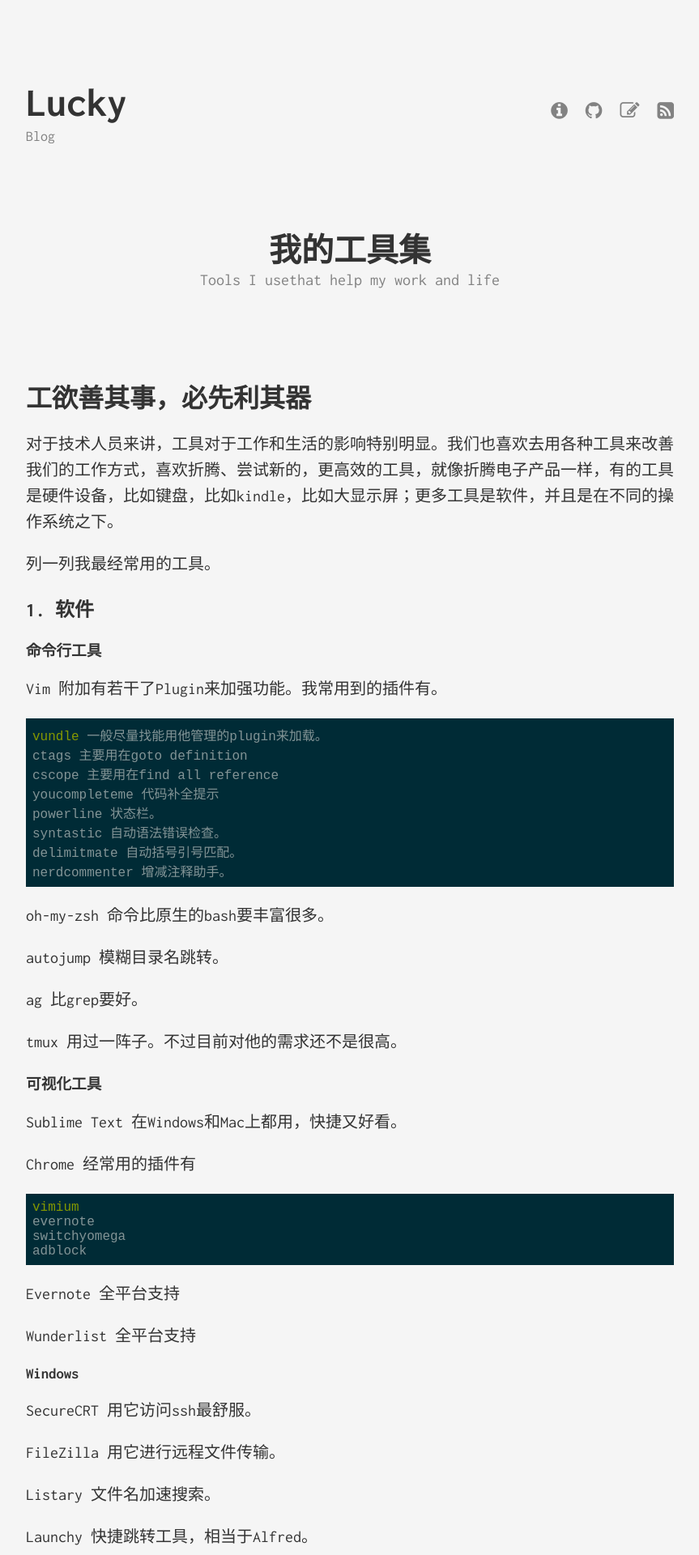
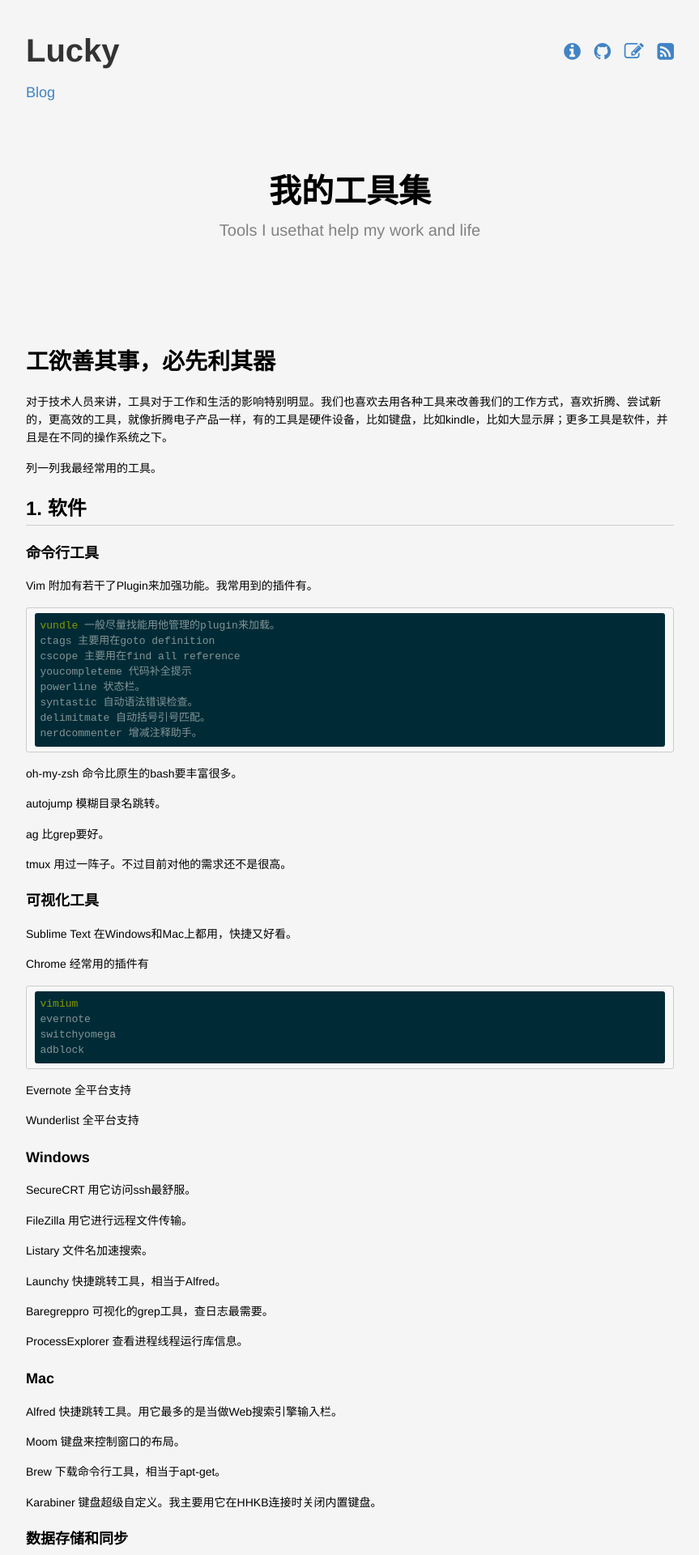
Before and after one commit to lucky521/blog, a Jekyll site: the page built from _posts/2015-01-03-tool-i-use.markdown, in a window 1280 px wide. Shown: the top 1920 px of the page at 81% size, without its empty margins (208-1071 px from the left). Built offline with Jekyll 4.4.1, drawn with Linux system fonts in a browser that asks for light colours; comment, search, counter and statistics services are not loaded.

Commit message:
add github style css

```diff
--- a/_sass/_default.scss
+++ b/_sass/_default.scss
@@ -1,25 +1,166 @@
-/* =Base */
+/* base element*/
 body {
-    font-family: 'Inconsolata', ;
-    color: $iron;
-    background-color: $dorian;
+  font-family: Helvetica, arial, sans-serif;
+  font-size: 14px;
+  line-height: 1.6;
+  padding-top: 10px;
+  padding-bottom: 10px;
+  background-color: $dorian;
+  padding: 30px;
+}
+body > *:first-child {
+  margin-top: 0 !important; }
+body > *:last-child {
+  margin-bottom: 0 !important; }
+
+
+a {
+  color: #4183C4; }
+a.absent {
+  color: #cc0000; }
+a.anchor {
+  display: block;
+  padding-left: 30px;
+  margin-left: -30px;
+  cursor: pointer;
+  position: absolute;
+  top: 0;
+  left: 0;
+  bottom: 0; }
+a:hover, a:active {
+  text-decoration: underline;
+}
+a:link {
+text-decoration: none;
 }
 
-a {
-    color: $cloudy;
+h1, h2, h3, h4, h5, h6 {
+  margin: 20px 0 10px;
+  padding: 0;
+  font-weight: bold;
+  -webkit-font-smoothing: antialiased;
+  cursor: text;
+  position: relative; }
+
+h1:hover a.anchor,
+h2:hover a.anchor,
+h3:hover a.anchor,
+h4:hover a.anchor,
+h5:hover a.anchor,
+h6:hover a.anchor {
+  //background: url("../images/modules/styleguide/para.png") no-repeat 10px center;
+  text-decoration: none; }
+
+h1 tt, h1 code {
+  font-size: inherit; }
+
+h2 tt, h2 code {
+  font-size: inherit; }
+
+h3 tt, h3 code {
+  font-size: inherit; }
+
+h4 tt, h4 code {
+  font-size: inherit; }
+
+h5 tt, h5 code {
+  font-size: inherit; }
+
+h6 tt, h6 code {
+  font-size: inherit; }
+
+h1 {
+  font-size: 28px;
+  color: black;
+  padding-top: 15px; }
+
+h2 {
+  font-size: 24px;
+  border-bottom: 1px solid #cccccc;
+  color: black; }
+
+h3 {
+  font-size: 18px; }
+
+h4 {
+  font-size: 16px; }
+
+h5 {
+  font-size: 14px; }
+
+h6 {
+  color: #777777;
+  font-size: 14px; }
+
+
+
+p, blockquote, ul, ol, dl, li, table, pre {
+  margin: 15px 0; }
+
+
+hr {
+  //background: transparent url("../images/modules/styleguide/dirty-shade.png") repeat-x 0 0;
+  border: 0 none;
+  color: #cccccc;
+  height: 4px;
+  padding: 0; }
+
+
+
+body > h2:first-child {
+  margin-top: 0;
+  padding-top: 0; }
+body > h1:first-child {
+  margin-top: 0;
+  padding-top: 0; }
+  body > h1:first-child + h2 {
+    margin-top: 0;
+    padding-top: 0; }
+body > h3:first-child, body > h4:first-child, body > h5:first-child, body > h6:first-child {
+  margin-top: 0;
+  padding-top: 0; }
+
+a:first-child h1, a:first-child h2, a:first-child h3, a:first-child h4, a:first-child h5, a:first-child h6 {
+  margin-top: 0;
+  padding-top: 0; }
+
+h1 p, h2 p, h3 p, h4 p, h5 p, h6 p {
+  margin-top: 0; }
+
+li p.first {
+  display: inline-block; }
+
+ul, ol {
+  padding-left: 30px; }
+
+ul :first-child, ol :first-child {
+  margin-top: 0; }
+
+ul :last-child, ol :last-child {
+  margin-bottom: 0; }
+
+dl {
+  padding: 0; }
+  dl dt {
+    font-size: 14px;
     font-weight: bold;
-    text-decoration: none;
+    font-style: italic;
+    padding: 0;
+    margin: 15px 0 5px; }
+    dl dt:first-child {
+      padding: 0; }
+    dl dt > :first-child {
+      margin-top: 0; }
+    dl dt > :last-child {
+      margin-bottom: 0; }
+  dl dd {
+    margin: 0 0 15px;
+    padding: 0 15px; }
+    dl dd > :first-child {
+      margin-top: 0; }
+    dl dd > :last-child {
+      margin-bottom: 0; }
 
-    &:hover {
-
-    }
-}
-
-p {
-    font-size: 20px;
-    color: $iron;
-    line-height: 32px;
-}
 
 img {
     margin: 40px auto;
@@ -27,41 +168,152 @@
     max-width: 100%;
 }
 
+
 blockquote {
-    letter-spacing: 3px;
-    margin:0px;
-    margin-top: 40px;
-    margin-bottom: 70px;
-    padding: 0px;
-    text-align: center;
-    position: relative;
+  border-left: 4px solid #dddddd;
+  padding: 0 15px;
+  color: #777777; }
+  blockquote > :first-child {
+    margin-top: 0; }
+  blockquote > :last-child {
+    margin-bottom: 0; }
 
-    footer {
-        position: absolute;
-        bottom: -35px;
-        font-size: 15px;
-        color: $iron;
-        letter-spacing: 0px;
-        left:0px;
-        right: 0px;
 
-        &:before { content: "** "; }
-        &:after { content: " **"; }
-    }
 
-    p {
-        display: inline;
-        font-size: 20px;
-        color: $cloudy;
-        font-weight: 400;
-        &:before { content: "“ "; }
-        &:after { content: " ”"; }
-    }
-}
+table {
+  padding: 0; }
+  table tr {
+    border-top: 1px solid #cccccc;
+    background-color: white;
+    margin: 0;
+    padding: 0; }
+    table tr:nth-child(2n) {
+      background-color: #f8f8f8; }
+    table tr th {
+      font-weight: bold;
+      border: 1px solid #cccccc;
+      text-align: left;
+      margin: 0;
+      padding: 6px 13px; }
+    table tr td {
+      border: 1px solid #cccccc;
+      text-align: left;
+      margin: 0;
+      padding: 6px 13px; }
+    table tr th :first-child, table tr td :first-child {
+      margin-top: 0; }
+    table tr th :last-child, table tr td :last-child {
+      margin-bottom: 0; }
+
+
+img {
+  max-width: 100%; }
+
+span.frame {
+  display: block;
+  overflow: hidden; }
+  span.frame > span {
+    border: 1px solid #dddddd;
+    display: block;
+    float: left;
+    overflow: hidden;
+    margin: 13px 0 0;
+    padding: 7px;
+    width: auto; }
+  span.frame span img {
+    display: block;
+    float: left; }
+  span.frame span span {
+    clear: both;
+    color: #333333;
+    display: block;
+    padding: 5px 0 0; }
+span.align-center {
+  display: block;
+  overflow: hidden;
+  clear: both; }
+  span.align-center > span {
+    display: block;
+    overflow: hidden;
+    margin: 13px auto 0;
+    text-align: center; }
+  span.align-center span img {
+    margin: 0 auto;
+    text-align: center; }
+span.align-right {
+  display: block;
+  overflow: hidden;
+  clear: both; }
+  span.align-right > span {
+    display: block;
+    overflow: hidden;
+    margin: 13px 0 0;
+    text-align: right; }
+  span.align-right span img {
+    margin: 0;
+    text-align: right; }
+span.float-left {
+  display: block;
+  margin-right: 13px;
+  overflow: hidden;
+  float: left; }
+  span.float-left span {
+    margin: 13px 0 0; }
+span.float-right {
+  display: block;
+  margin-left: 13px;
+  overflow: hidden;
+  float: right; }
+  span.float-right > span {
+    display: block;
+    overflow: hidden;
+    margin: 13px auto 0;
+    text-align: right; }
+
+code, tt {
+  margin: 0 2px;
+  padding: 0 5px;
+  white-space: nowrap;
+  border: 1px solid #eaeaea;
+  background-color: #f8f8f8;
+  border-radius: 3px; }
+
+pre code {
+  margin: 0;
+  padding: 0;
+  white-space: pre;
+  border: none;
+  background: transparent; }
+
+.highlight pre {
+  background-color: #f8f8f8;
+  border: 1px solid #cccccc;
+  font-size: 13px;
+  line-height: 19px;
+  overflow: auto;
+  padding: 6px 10px;
+  border-radius: 3px; }
+
+pre {
+  background-color: #f8f8f8;
+  border: 1px solid #cccccc;
+  font-size: 13px;
+  line-height: 19px;
+  overflow: auto;
+  padding: 6px 10px;
+  border-radius: 3px; }
+  pre code, pre tt {
+    background-color: transparent;
+    border: none; }
 
 strong {
     color: $iron;
 }
+
+
+
+
+
 
 /* =Header */
 .wrapper {
@@ -78,7 +330,7 @@
 }
 
 .logo {
-    font-size: 50px;
+    font-size: 40px;
     font-weight: 700;
     color: $iron;
     display: block;
@@ -120,8 +372,8 @@
 
 /* =Titles */
 .page-title {
-    margin-top:100px;
-    margin-bottom:125px;
+    margin-top:60px;
+    margin-bottom:70px;
     text-align: center;
 }
 
@@ -183,7 +435,7 @@
 .explore {
     text-align: center;
     color: $cloudy;
-    margin-top: 140px;
+    margin-top: 100px;
 }
 
 .explore__devider {
```
Also changed, not shown: images/modules/styleguide/dirty-shade.png (added), images/modules/styleguide/para.png (added).
